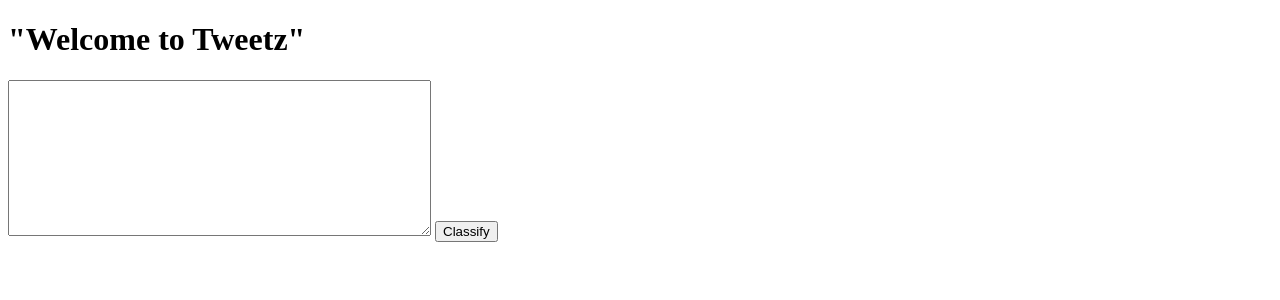
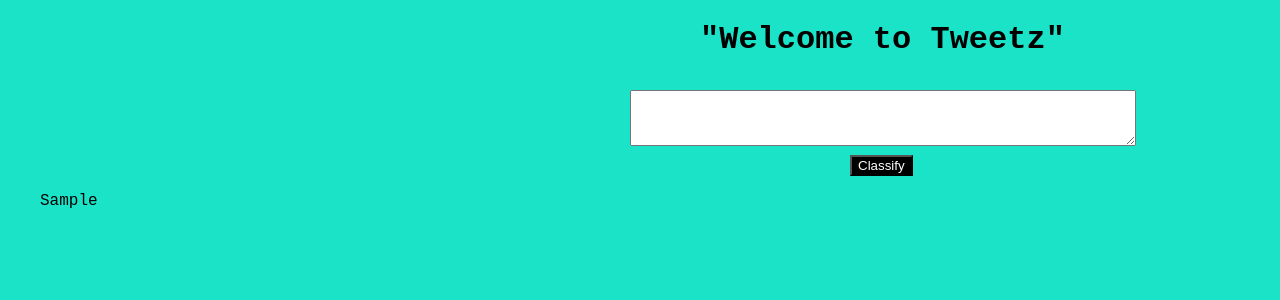
Before and after one commit to Sanjaypranav/tweet_classifier_web_app, a Flask app: template templates/index.html in a window 1280 px wide. Shown: the top 300 px of the page. Run offline with Flask 2, Linux system fonts and the light colour scheme; the template is opened without the code that fills it: most values are stand-ins (such as "Sample title", 1, 10 or a date in 2020).

Commit message:
implemented Flask app

```diff
--- a/app.py
+++ b/app.py
@@ -1,11 +1,48 @@
 from flask import Flask, render_template, request, redirect, url_for, flash, jsonify
+import numpy as np
+import os
+os.environ['TF_CPP_MIN_LOG_LEVEL'] = '3'
+from tensorflow.keras.models import load_model
+from Preprocessing.text import Preprocessing
+from Preprocessing.gensim_vectorizers import  FastText_vectorize
+
 
 app = Flask(__name__)
-app.secret_key = 'secret'
+model_path = "models/Tweet_Positive_Negative.h5"
+
+classes = {0: 'Positive',
+           1: 'Negative',
+           2: 'Neutral',
+           }
+def preprcs(text):
+    #preprocess the text
+    p =Preprocessing(lemmatize=True)
+    text = p.text_normalize(text)
+    text = p.text_tokenize(text)
+    return text
+def vectorize(tweet):
+    vec = FastText_vectorize("fasttext/wiki-news-300d-1M.vec")
+    vec._build_vector()
+    tweet = vec._get_vector_list(tweet)
+    tweet = tweet.reshape(1, tweet.shape[0], tweet.shape[1])
+    tweet = vec.padding_truncate_lists(tweet, max_length=20)
+    return tweet
 
 @app.route('/')
 def index():
     return render_template('index.html')
+@app.route('/predict', methods=['POST'])
+
+def predict():
+    model = load_model(model_path)
+    if request.method == 'POST':
+        text = request.form['tweet']
+        text = preprcs(text)
+        text = vectorize(text)
+        prediction = np.argmax(model.predict(text))
+        print(prediction)
+        # render_template('index.html',tweet_list = classes[prediction])
+        return classes[prediction]
 
 if __name__ == '__main__':
-    app.run(debug=True, host="localhost", port=5000)
+    app.run(debug=True, host="127.0.0.1", port=9696)
--- a/static/css/style.css
+++ b/static/css/style.css
@@ -0,0 +1,40 @@
+
+body{
+    font-size: 1em;
+    font-family: 'Courier New', Courier, monospace;
+    background-color: #1be3c8;
+    color: #000;
+    margin: 0;
+    padding: 0;
+}
+
+h1{
+    align-items: center;
+    margin-left: 700px;
+}
+
+.get_text{
+    font-size: .8em;
+    font-family: 'Courier New', Courier, monospace;
+    color: #000;
+    margin: 0;
+    padding: 0;
+    align-items: center;
+
+}
+
+.get_text textarea{
+    margin-left: 630px;
+    margin-top: 10px;
+    margin-bottom: 5px;
+    width: 500px;
+    height: 50px;
+}
+
+.submit{
+    color: rgb(255, 255, 255);
+    background-color: #000;
+    text-align: center;
+    align-items: center;
+    margin-left: 850px;
+}
--- a/templates/index.html
+++ b/templates/index.html
@@ -3,13 +3,25 @@
 <head>
     <meta charset="UTF-8">
     <title>Tweet Classifier</title>
+    <link rel="stylesheet" href="../static/css/style.css">
 </head>
 <body>
     <h1>"Welcome to Tweetz"</h1>
 <!-- Enter text of tweets to classify text-->
-    <form action="index.php" method="post">
+<div class="get_text">
+    <form action="{{ url_for('predict')}}" method="post">
         <textarea name="tweet" rows="10" cols="50"></textarea>
-        <input type="submit" value="Classify">
+        <br>
+        <input type="submit" value="Classify" class="submit" placeholder="Enter text of a tweet" required>
+        <br>
     </form>
+</div>
+<!-- Display the results of the classification -->
+<div>
+    <ul>
+        {{tweet_list}}
+    </ul>
+</div>
+
 </body>
 </html>
```
